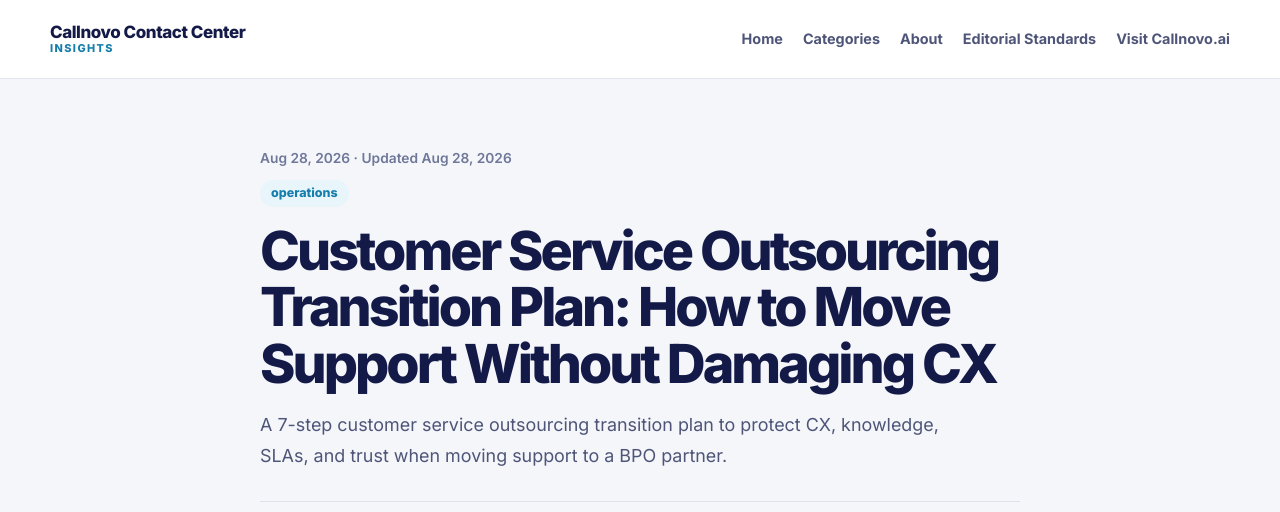
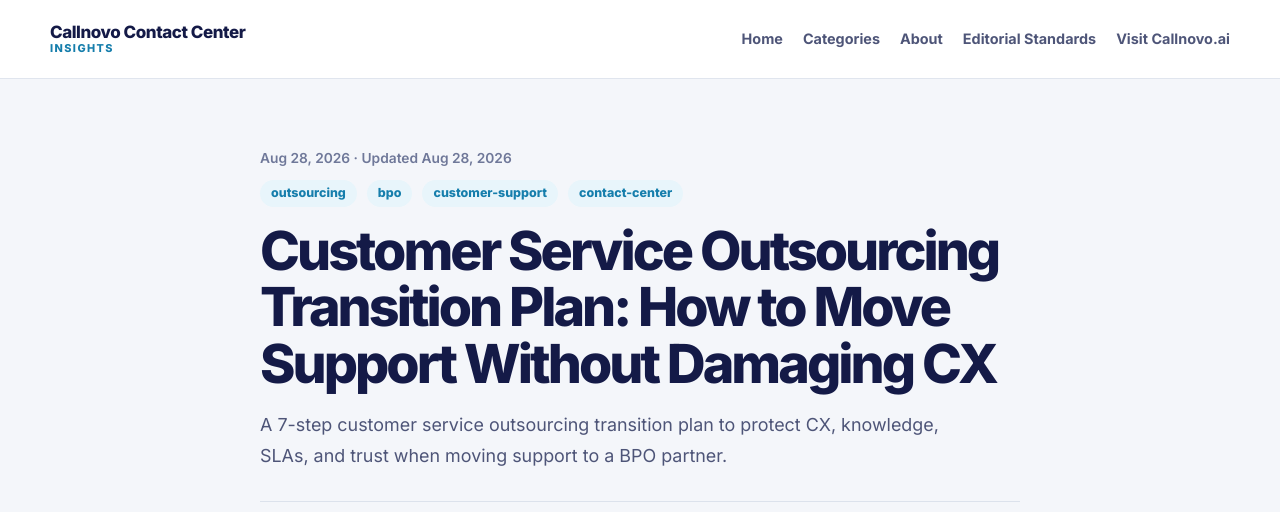
Before and after one commit to callnovo-cc/blog, a Jekyll site: the page built from _posts/2026-08-28-customer-service-outsourcing-transit.md, in a window 1280 px wide and 900 px high, cut to the strip 0-512 px from the top of the window. Built offline with Jekyll 4.4.1, drawn with Linux system fonts in a browser that asks for light colours.

Commit message:
Update 2026-08-28-customer-service-outsourcing-transit.md

```diff
--- a/_posts/2026-08-28-customer-service-outsourcing-transit.md
+++ b/_posts/2026-08-28-customer-service-outsourcing-transit.md
@@ -4,7 +4,7 @@ description: "A 7-step customer service outsourcing transition plan to protect C
 slug: "customer-service-outsourcing-transition-plan"
 date: 2026-08-28
 last_modified_at: 2026-08-28
-categories: [operations]
+categories: [outsourcing, bpo, customer-support, contact-center]
 tags: [customer-service-outsourcing, bpo-transition, support-operations, knowledge-transfer, qa-calibration, customer-experience]
 author:
   name: "Vince Lupe"
```
